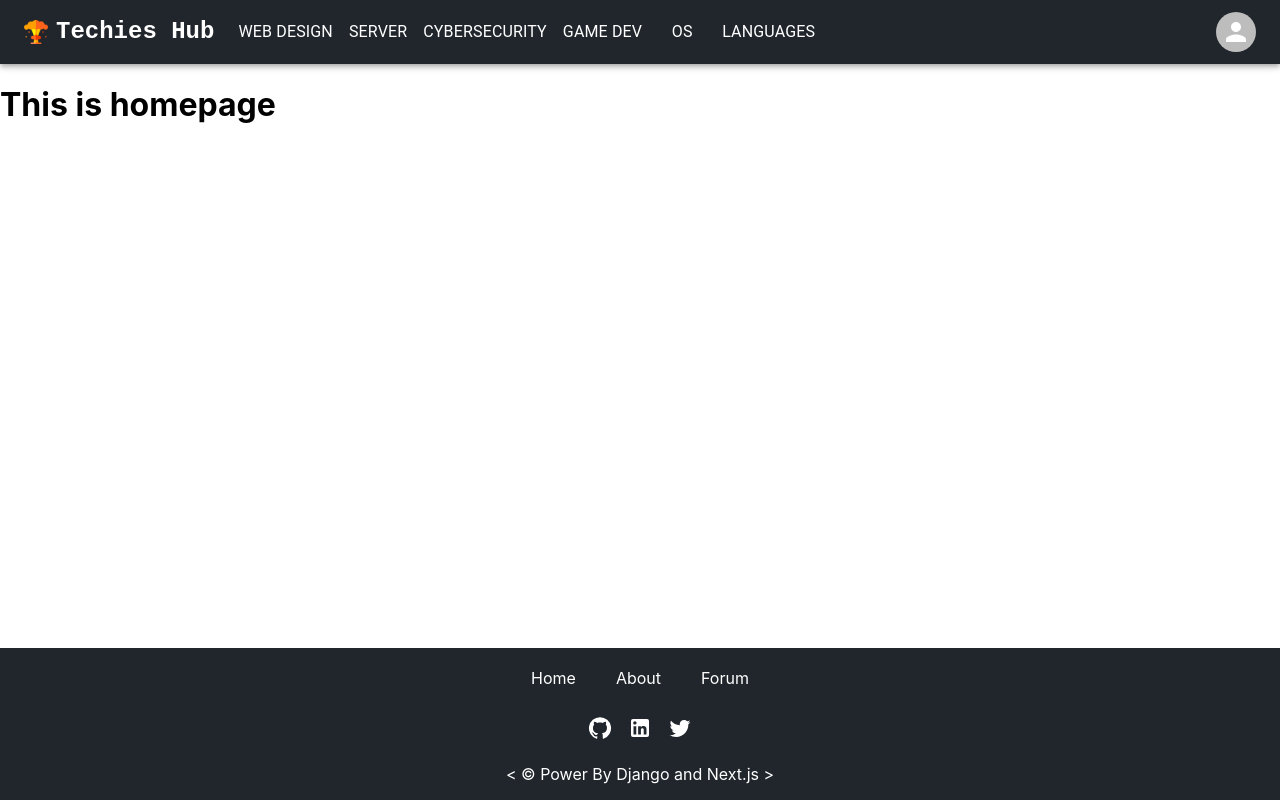
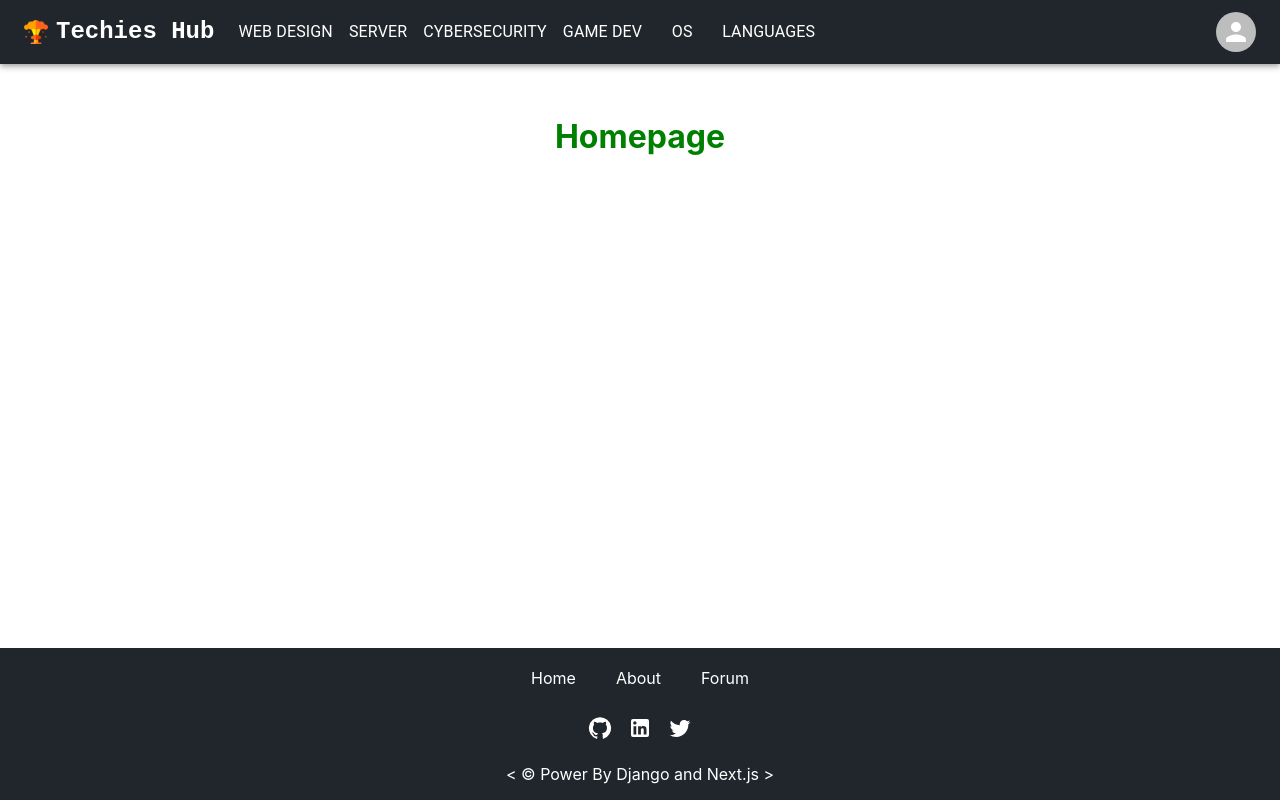
Before and after one commit to minhngo3818/techie-forum, a Next.js app in the folder client/: page /homepage in a window 1280 px wide. Built offline with nearby package versions, Linux system fonts and the light colour scheme.

Commit message:
add page header

```diff
--- a/client/pages/about.tsx
+++ b/client/pages/about.tsx
@@ -1,5 +1,7 @@
+import PageHeader from "../components/pageHeader";
+
 const About = () => {
-  return <h1>This is About page</h1>;
+  return <PageHeader pageName="About" />;
 };
 
 export default About;
--- a/client/pages/forum/[field].tsx
+++ b/client/pages/forum/[field].tsx
@@ -7,6 +7,10 @@ import Thread from "../../components/threads";
 const Field = () => {
   const router: NextRouter = useRouter();
   const name: any = router.query.name;
+
+  // TODO:
+  // Find the reason Threads does not render
+  // Fix bug content disappear after refreshing
   return (
     <>
       <PageHeader pageName={name} />
--- a/client/pages/forum/index.tsx
+++ b/client/pages/forum/index.tsx
@@ -1,5 +1,7 @@
+import PageHeader from "../../components/pageHeader";
+
 const Forum = () => {
-  return <h1>This is Forum Page</h1>;
+  return <PageHeader pageName="Forum" />;
 };
 
 export default Forum;
--- a/client/pages/homepage.tsx
+++ b/client/pages/homepage.tsx
@@ -1,7 +1,8 @@
 import { Box, Container } from "@mui/material";
+import PageHeader from "../components/pageHeader";
 
 const Home = () => {
-  return <h1>This is homepage</h1>;
+  return <PageHeader pageName="Homepage" />;
 };
 
 export default Home;
```
